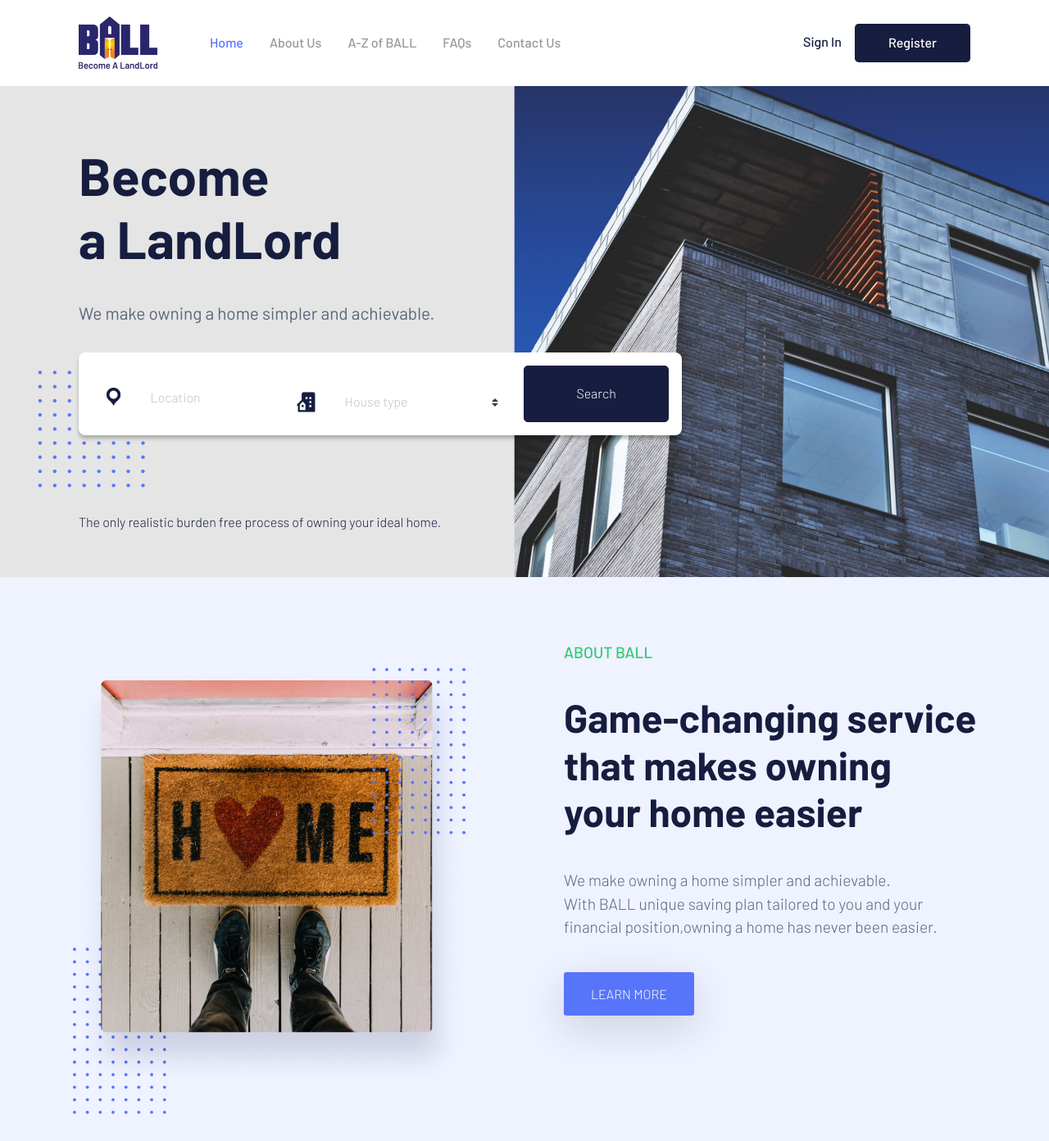
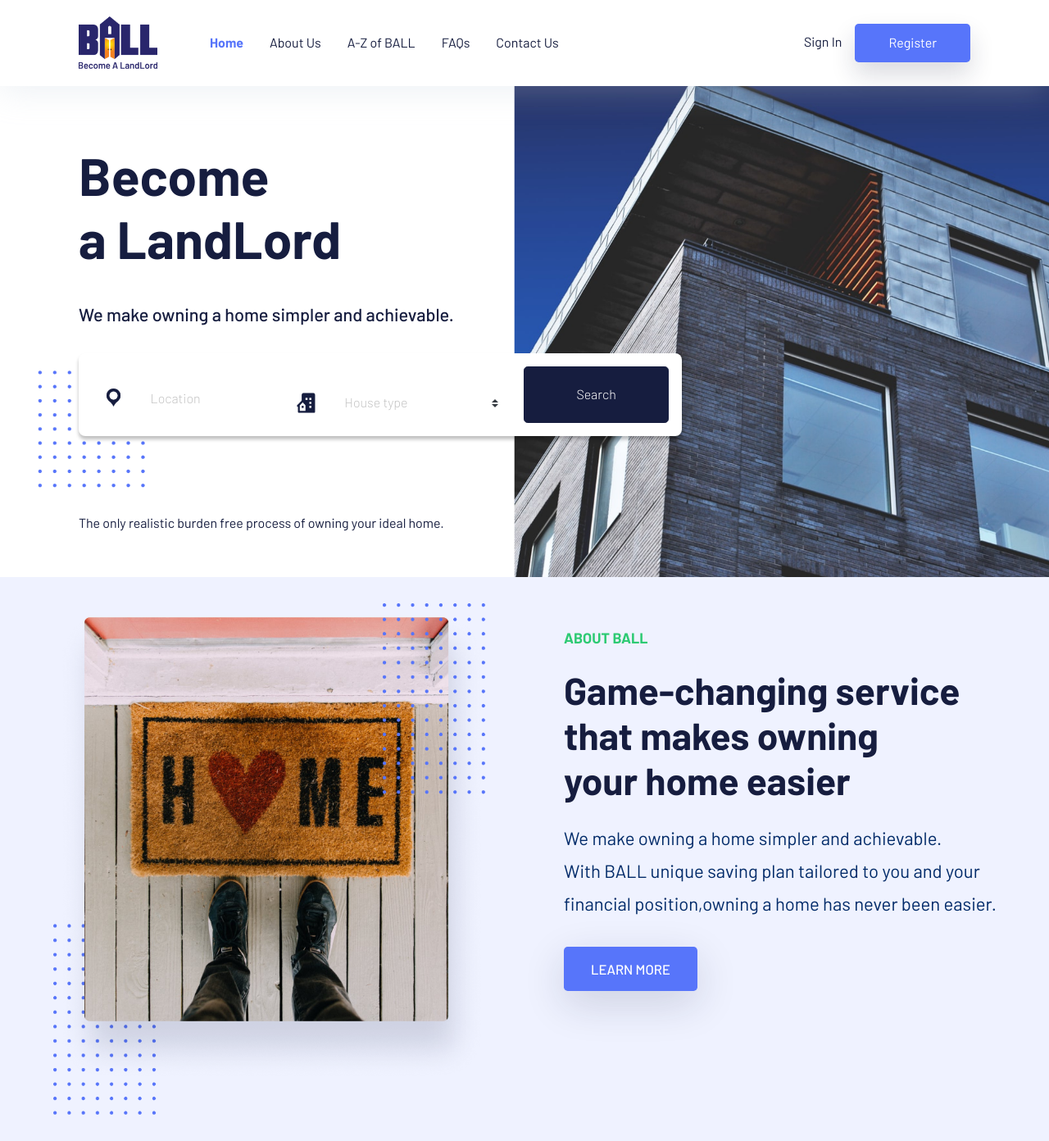
Before and after one commit to Highrachy/ballers-ws, a PHP site: page /ballers/public/index.php in a window 1280 px wide. Shown: the top 1392 px of the page at 82% size. Run offline with PHP 8.4, Linux system fonts and the light colour scheme; some libraries are stand-ins or nearby versions.

Commit message:
bug: index page fonts

```diff
--- a/public/index.php
+++ b/public/index.php
@@ -47,17 +47,14 @@
 
   <!-- About Ball -->
   <section class="about-ball row">
-    <div class="col-lg-6 col-12"></div>
-    <div class="col-lg-6 col-12 about">
-      <h6 class="about-ball-title">ABOUT BALL</h6>
-    </div>
     <div class="col-sm-6 col-12 text-center home-img">
       <img src="./assets/img/home.png" class="home" alt="home image">
       <img src="./assets/img/home-tab.png" class="home-tab" alt="home image">
     </div>
     <div class="col-sm-6 col-12 about">
+      <h6 class="about-ball-title">ABOUT BALL</h6>
       <h2 class="about-ball-heading">Game-changing service <br> that makes owning <br> your home easier</h2>
-      <h5 class="about-ball-text">We make owning a home simpler and achievable. <br> With BALL unique saving plan tailored to you and your <br> financial position,owning a home has never been easier.</h5>
+      <p class="about-ball-text">We make owning a home simpler and achievable. <br> With BALL unique saving plan tailored to you and your <br> financial position,owning a home has never been easier.</p>
       <button class="btn btn-lg big-button">LEARN MORE</button>
     </div>
   </section>
```
Also changed, not shown: public/assets/css/ballers.css, public/assets/scss/_faq.scss, public/assets/scss/_fonts.scss (added), public/assets/scss/_index.scss, public/assets/scss/_navbar.scss, public/assets/scss/_variables.scss, public/assets/scss/ballers.scss.
